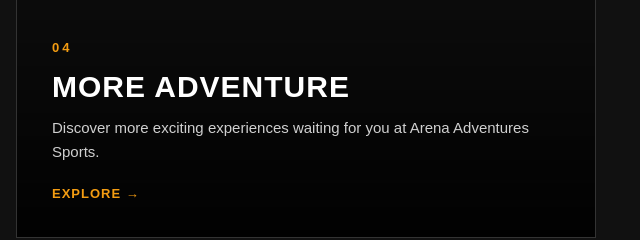
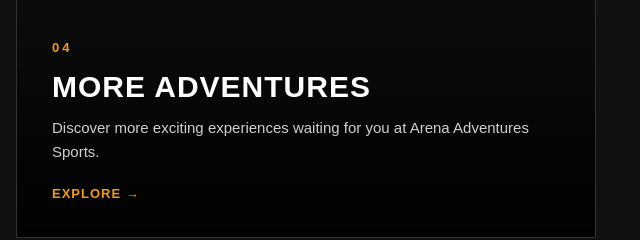
Before and after one commit to dipesh-gupta69/Arena-Adventures-Sports, a plain HTML site: page index.html in a window 1280 px wide. Shown: the part 2349-2589 px from the top of the page, 634-1274 px from the left. Drawn offline with Linux system fonts and the light colour scheme.

Commit message:
index file change content  commit

```diff
--- a/index.html
+++ b/index.html
@@ -248,7 +248,8 @@
                             </span>
 
                             <h3>
-                                MORE ADVENTURE
+                                MORE ADVENTURES
+
                             </h3>
 
                             <P>
```
